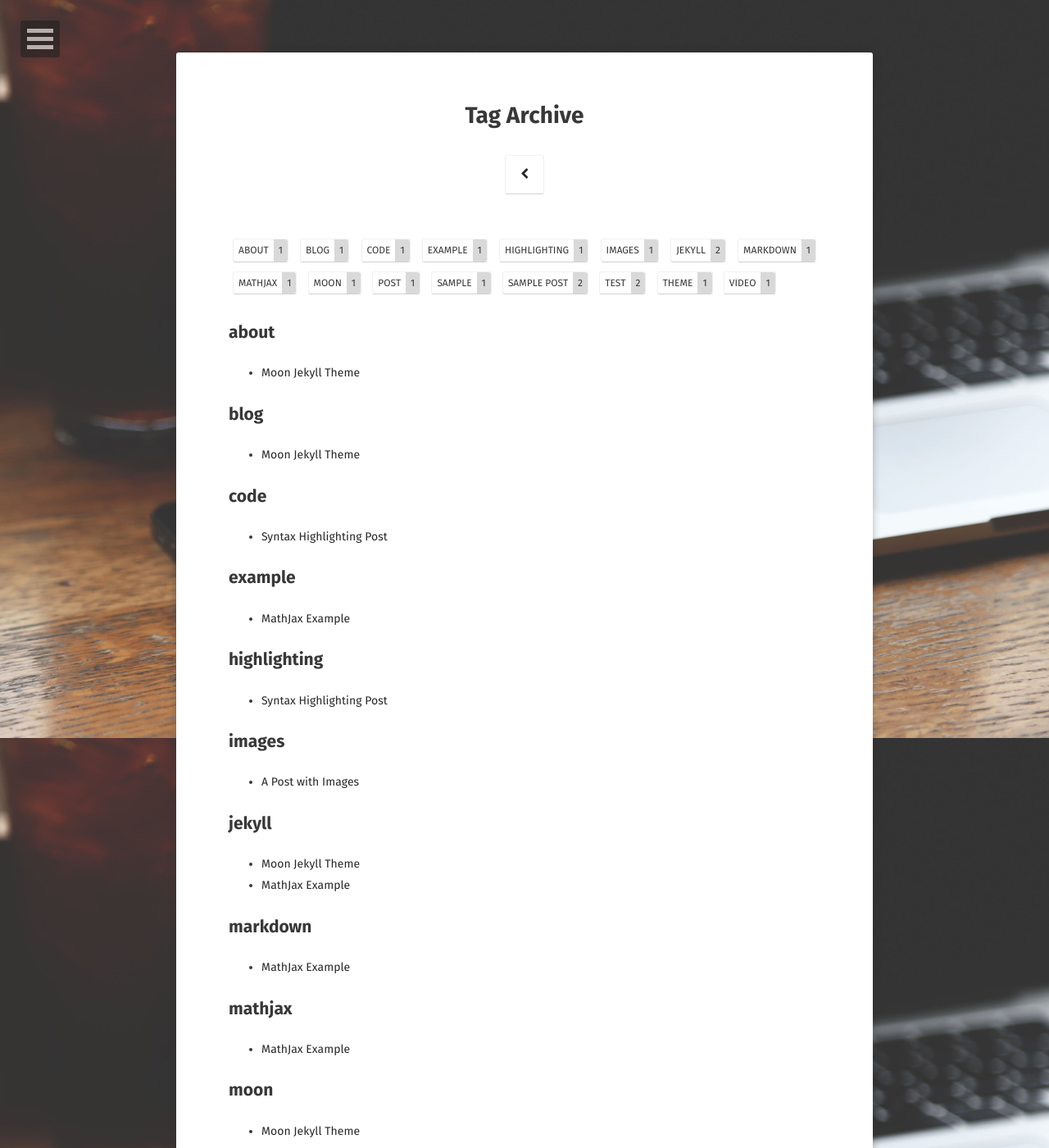
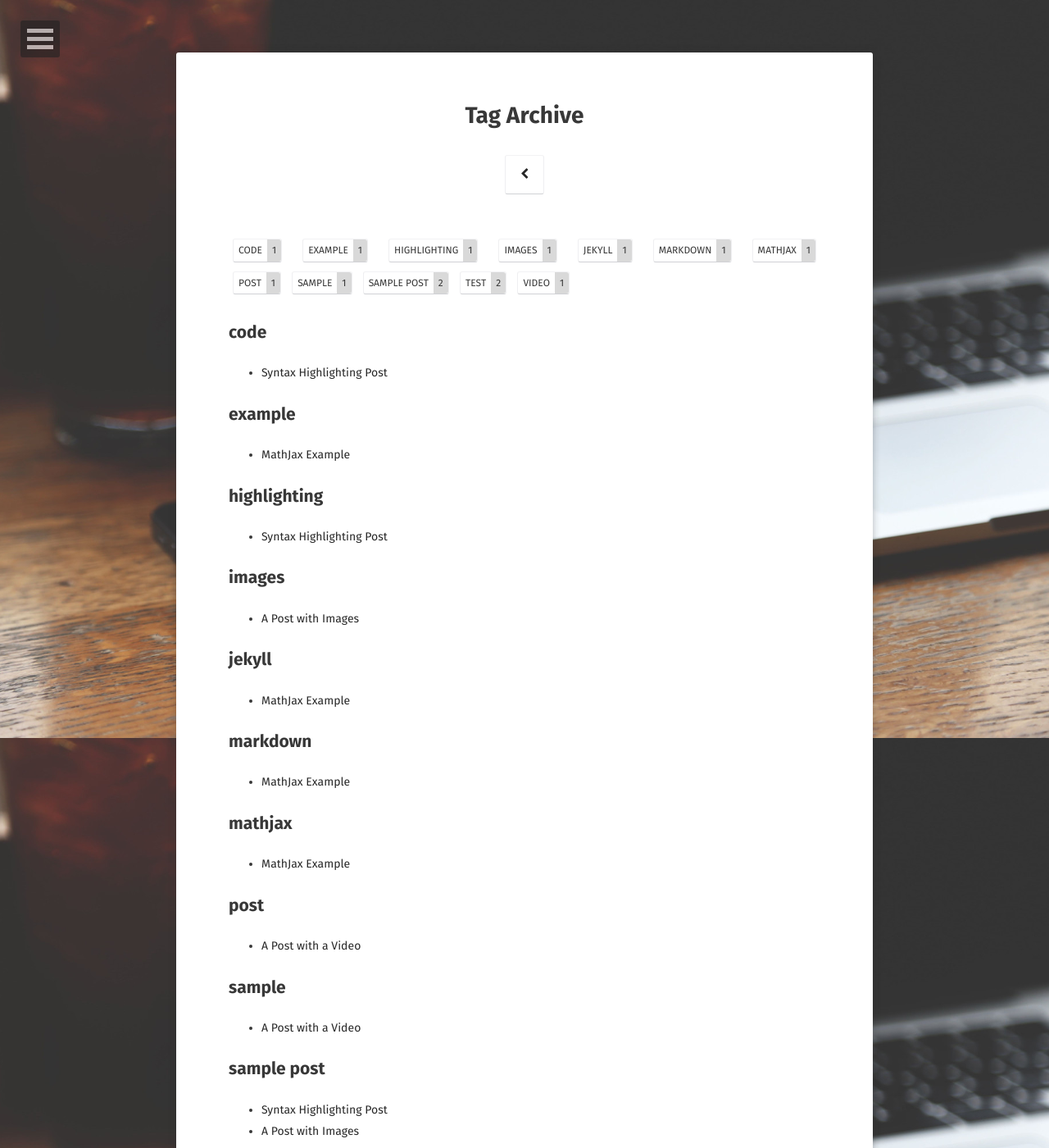
Before and after one commit to moong-taeng/noah6035.github.com, a Jekyll site: the page built from tags/index.html, in a window 1280 px wide and 1400 px high. Shown: the whole window at 82% size. Built offline with Jekyll 4.4.1, drawn with Linux system fonts in a browser that asks for light colours; some web fonts are replaced; part of the change alters nothing that is shown; some of the changed text lies outside the part shown.

Commit message:
Update 2016-03-21-moon-theme.md

````diff
--- a/_posts/2016-03-21-moon-theme.md
+++ b/_posts/2016-03-21-moon-theme.md
@@ -1,160 +1,59 @@
 ---
-layout: post
-title:  "Moon Jekyll Theme"
-date:   2016-04-06
-excerpt: "Minimal, one column Jekyll theme for your blog."
+
+title:  "텍스트 마이닝"
+date:   2021-05-30
+excerpt: ".."
 project: true
 tag:
-- jekyll
-- moon
-- blog
-- about
-- theme
 comments: true
 ---
 
-![Moon Homepage](https://cloud.githubusercontent.com/assets/754514/14509720/61c61058-01d6-11e6-93ab-0918515ecd56.png)
 
-<center><b>Moon</b> is a minimal, one column jekyll theme.</center>
 
- I'm not a developer or designer. And I don't add footer to show who did this theme. If you like this theme or using it, please give a **star** for motivation, It makes me happy.
-
-<iframe src="https://ghbtns.com/github-btn.html?user=TaylanTatli&repo=Moon&type=star&count=true&size=large" frameborder="0" scrolling="0" width="160px" height="30px"></iframe>
-
-## Installation
-* Fork the [Moon repo](https://github.com/TaylanTatli/Moon/fork)
-* Edit `_config.yml` file.
-* Remove sample posts from `_posts` folder and add yours.
-* Edit `index.md` file in `about` folder.
-* Change repo name to `YourUserName.github.io`
-
-That's all.
-
-## Preview
-
-{% capture images %}
-	https://cloud.githubusercontent.com/assets/754514/14509716/61ac6c8e-01d6-11e6-879f-8308883de790.png
-	https://cloud.githubusercontent.com/assets/754514/14509717/61ad05ae-01d6-11e6-85ae-5a817dd8763b.png
-	https://cloud.githubusercontent.com/assets/754514/14509714/61a89708-01d6-11e6-8fcd-74b002a060df.png
-{% endcapture %}
-{% include gallery images=images caption="Screenshots of Moon Theme" cols=3 %}
-
----
-
-{% capture images %}
-	https://cloud.githubusercontent.com/assets/754514/14509718/61b09a20-01d6-11e6-8da1-4202ae4d83cd.png
-	https://cloud.githubusercontent.com/assets/754514/14509715/61aa9d00-01d6-11e6-81a6-c6837edf2e84.png
-{% endcapture %}
-{% include gallery images=images caption="Moon Theme on Small Screen Size" cols=2 %}
-
-See a [live version of Moon](http://taylantatli.github.io/Moon) hosted on GitHub.
-
-## Site Setup
-A quick checklist of the files you’ll want to edit to get up and running.
-
-### Site Wide Configuration
-`_config.yml` is your friend. Open it up and personalize it. Most variables are self explanatory but here's an explanation of each if needed:
-
-#### title
-
-The title of your site... shocker!
-
-Example `title: My Awesome Site`
-
-#### bio
-
-The description to show on your homepage.
-
-#### description
-
-The description to use for meta tags and navigation menu.
-
-#### url
-
-Used to generate absolute urls in `sitemap.xml`, `feed.xml`, and for generating canonical URLs in `<head>`. When developing locally either comment this out or use something like `http://localhost:4000` so all assets load properly. *Don't include a trailing `/`*.
-
-Examples:
-
-{% highlight yaml %}
-url: http://taylantatli.me/Moon
-url: http://localhost:4000
-url: //cooldude.github.io
-url:
+<center><b>Moon</b> ..
+{% highlight css %}
+import os
+import sys
+import urllib.request
+a=0
+client_id = "OJgN42xxZiJXpnZtCH1j"
+client_secret = "crXggqJhhW"
+encText = urllib.parse.quote("이천코딩")
+url = "https://openapi.naver.com/v1/search/blog?query=" + encText
+url = "https://openapi.naver.com/v1/search/blog.xml?query=" + encText
+request = urllib.request.Request(url)
+request.add_header("X-Naver-Client-Id", client_id)
+request.add_header("X-Naver-Client-Secret", client_secret)
+response = urllib.request.urlopen(request)
+rescode = response.getcode()
+if (rescode == 200):
+    response_body = response.read()
+    print(response_body.decode('utf-8'))
+else:
+    print("Error Code:" + rescode)
+from konlpy.tag import Kkma
+kkma = Kkma()
+sen = kkma.sentences(response_body.decode('utf-8'))
+noun = kkma.nouns(response_body.decode('utf-8'))
+pos = kkma.pos(response_body.decode('utf-8'))
+morph = kkma.morphs(response_body.decode('utf-8'))
+d=[]
+while a<len(pos):
+    if "NNG" in pos[a]:
+        d.append(pos[a])
+    a=a+1
+a=1
+x=[]
+da=list(morph)
+v=0
+o=dict()
+while a<len(morph):
+  if morph[a] in o:
+    o[morph[a]]=o[morph[a]]+1
+  else:
+    o[morph[a]]=1
+  a=a+1
+dad= sorted(o.items(),reverse=True,key=lambda item: item[1])
+for key, value in dad:
+  print(key, ":", value)
 {% endhighlight %}
-
-#### reading_time
-
-Set true to show reading time for posts. And set `words_per_minute`, default is 200.
-
-#### logo
-Your site's logo. It will show on homepage and navigation menu. Also used for twitter meta tags.
-
-#### background
-Image for background. If you don't set it, color will be used as a background.
-
-#### Google Analytics and Webmaster Tools
-
-Google Analytics UA and Webmaster Tool verification tags can be entered in `_config.yml`. For more information on obtaining these meta tags check [Google Webmaster Tools](http://support.google.com/webmasters/bin/answer.py?hl=en&answer=35179) and [Bing Webmaster Tools](https://ssl.bing.com/webmaster/configure/verify/ownership) support.
-
-#### MathJax
-It's enabled. But if you don't want to use it. Set it false in  `_config.yml`.
-
-#### Disqus Comments
-Set your disqus shortname in `_config.yml` to use comments.
-
----
-
-### Navigation Links
-
-To set what links appear in the top navigation edit `_data/navigation.yml`. Use the following format to set the URL and title for as many links as you'd like. *External links will open in a new window.*
-
-{% highlight yaml %}
-- title: Home
-  url: /
-
-- title: Blog
-  url: /blog/
-
-- title: Projects
-  url: /projects/
-
-- title: About
-  url: /about/
-
-- title: Moon
-  url: http://taylantatli.me/Moon
-{% endhighlight %}
-
----
-
-## Layouts and Content
-
-Moon Theme use [Jekyll Compress](https://github.com/penibelst/jekyll-compress-html) to compress html output. But it can cause errors if you use "linenos" (line numbers). I suggest don't use line numbers for codes, because it won't look good with this theme, also i didn't give a proper style for them. If you insist to use line numbers, just remove `layout: compress` string from layouts. It will disable compressing.
-
-### Feature Image
-
-You can set feature image per post. Just add `feature: some link` to your post's front matter.
-
-```
-feature: /assets/img/some-image.png
-or
-feaure: http://example.com/some-image.png
-```
- This also will be used for twitter card:
-
-![Moon Twitter Card](https://cloud.githubusercontent.com/assets/754514/14509719/61c5751c-01d6-11e6-8c29-ce8ccad149bf.png)
-
-### Comments
-To show disqus comments for your post add `comments: true` to your post's front matter.
-
----
-
-## Questions?
-
-Found a bug or aren't quite sure how something works? By all means [file a GitHub Issue](https://github.com/TaylanTatli/Moon/issues/new). And if you make something cool with this theme feel free to let me know.
-
----
-
-## License
-
-This theme is free and open source software, distributed under the MIT License. So feel free to use this Jekyll theme on your site without linking back to me or including a disclaimer.
````
